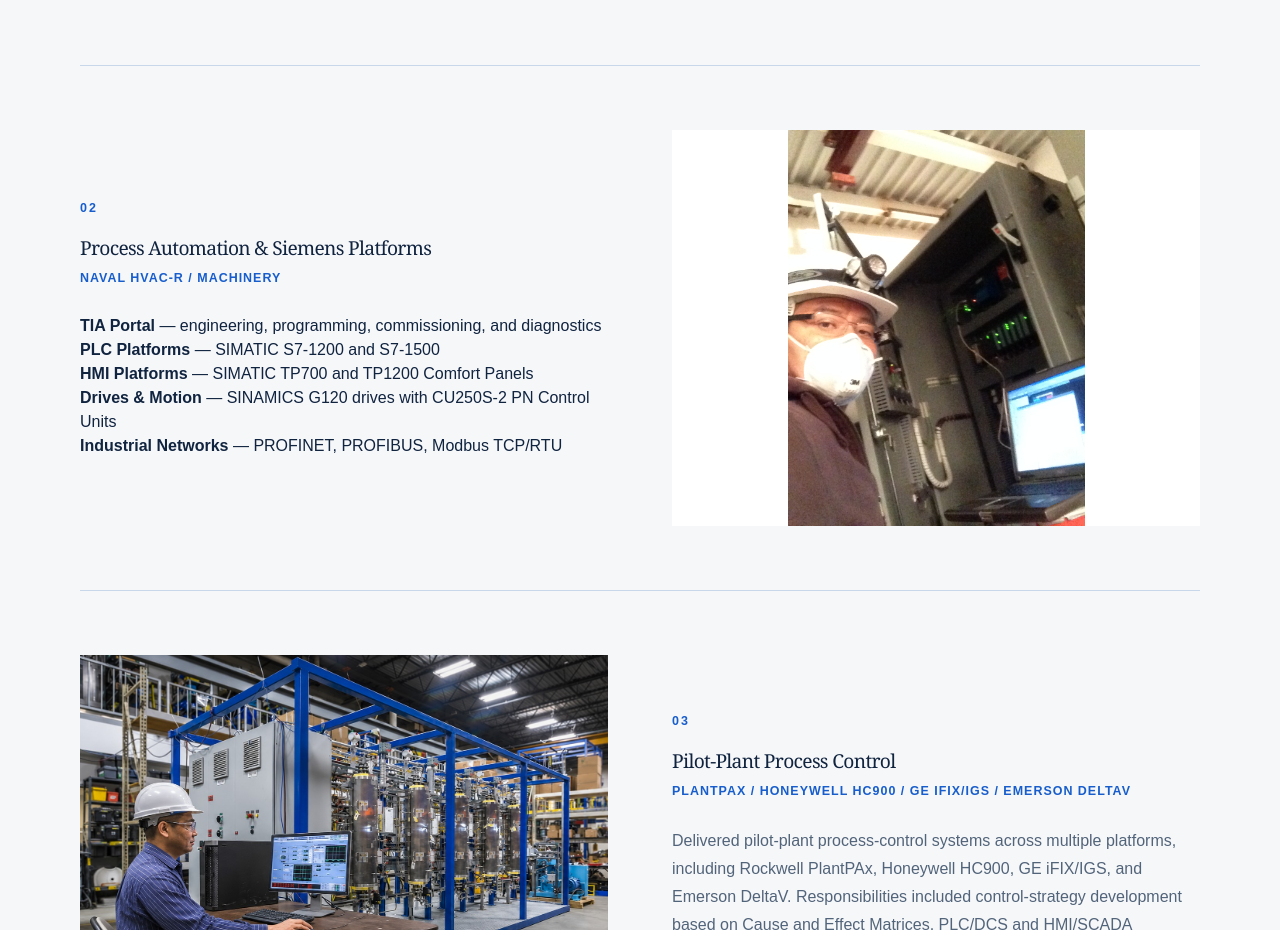
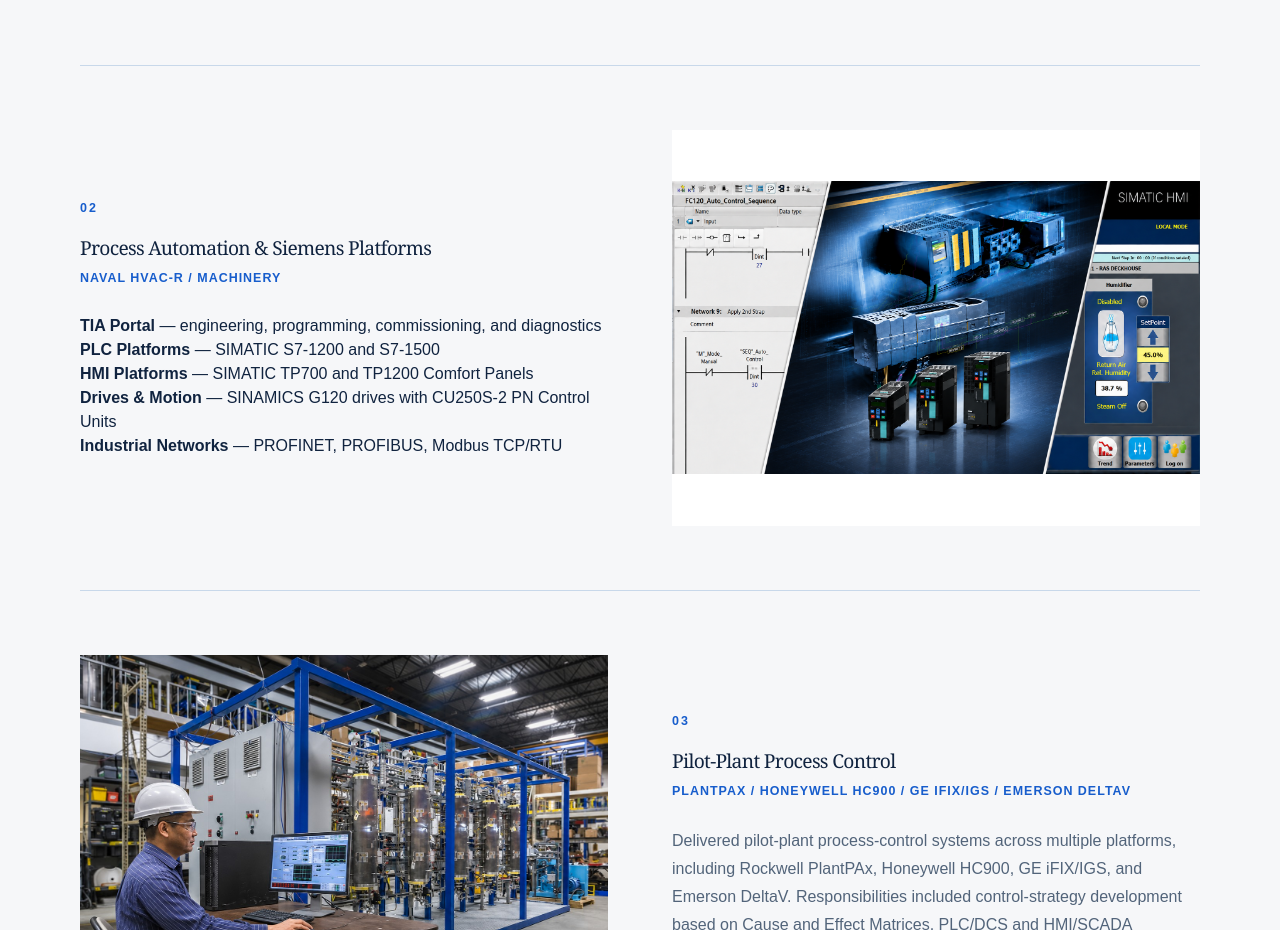
Before and after one commit to kwcontrols/KW-Portfolio, a Next.js app: page /experience in a window 1280 px wide. Shown: the part 1360-2290 px from the top of the page. Built offline with nearby package versions, Linux system fonts and the light colour scheme.

Commit message:
Use siemens-3 image for Project 02

```diff
--- a/app/experience/page.tsx
+++ b/app/experience/page.tsx
@@ -19,7 +19,7 @@
 ];
 
 const SIEMENS_PROJECT_IMAGES: SlideshowImage[] = [
-  { src: "/projects/siemens-2.JPG", alt: "On-site Siemens automation commissioning", displayMode: "contain" },
+  { src: "/projects/siemens-3.png", alt: "Siemens automation platform and HMI", displayMode: "contain" },
 ];
 
 const PROCESS_CONTROL_IMAGES: SlideshowImage[] = [
```
